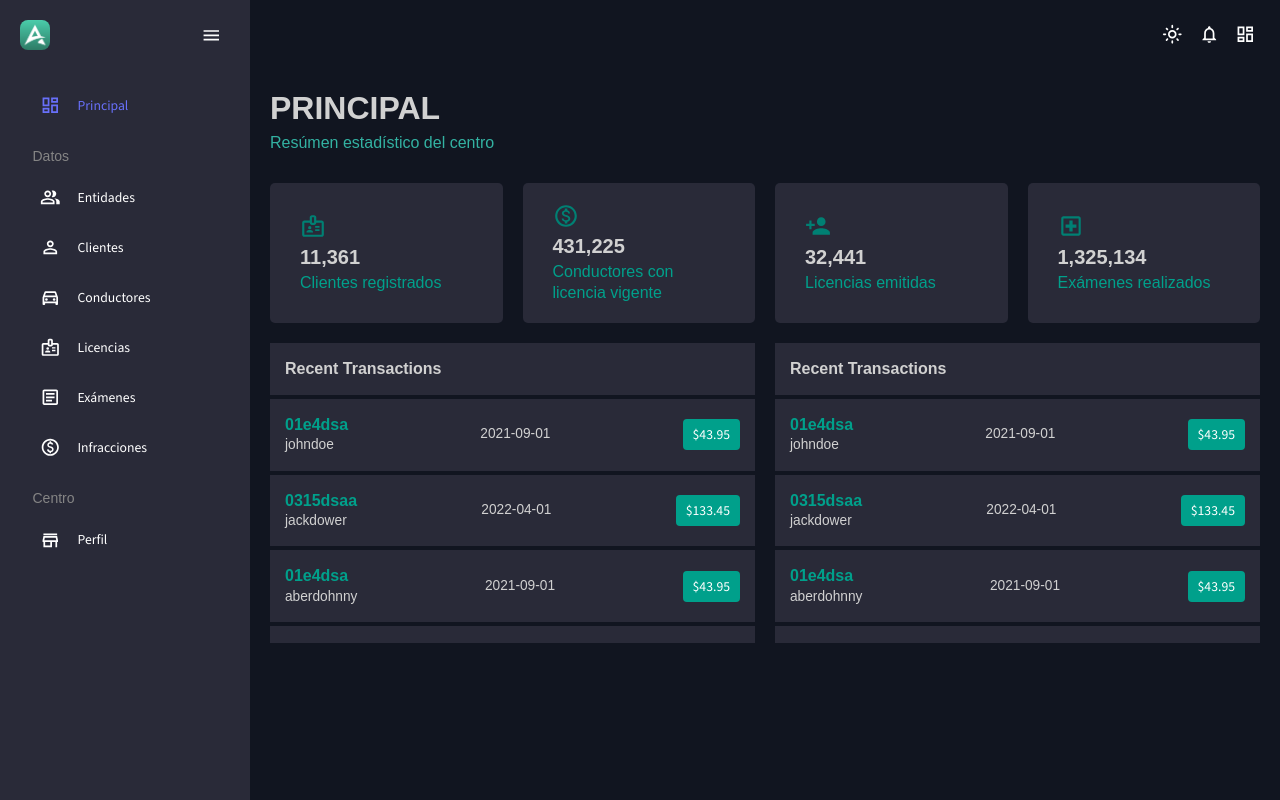
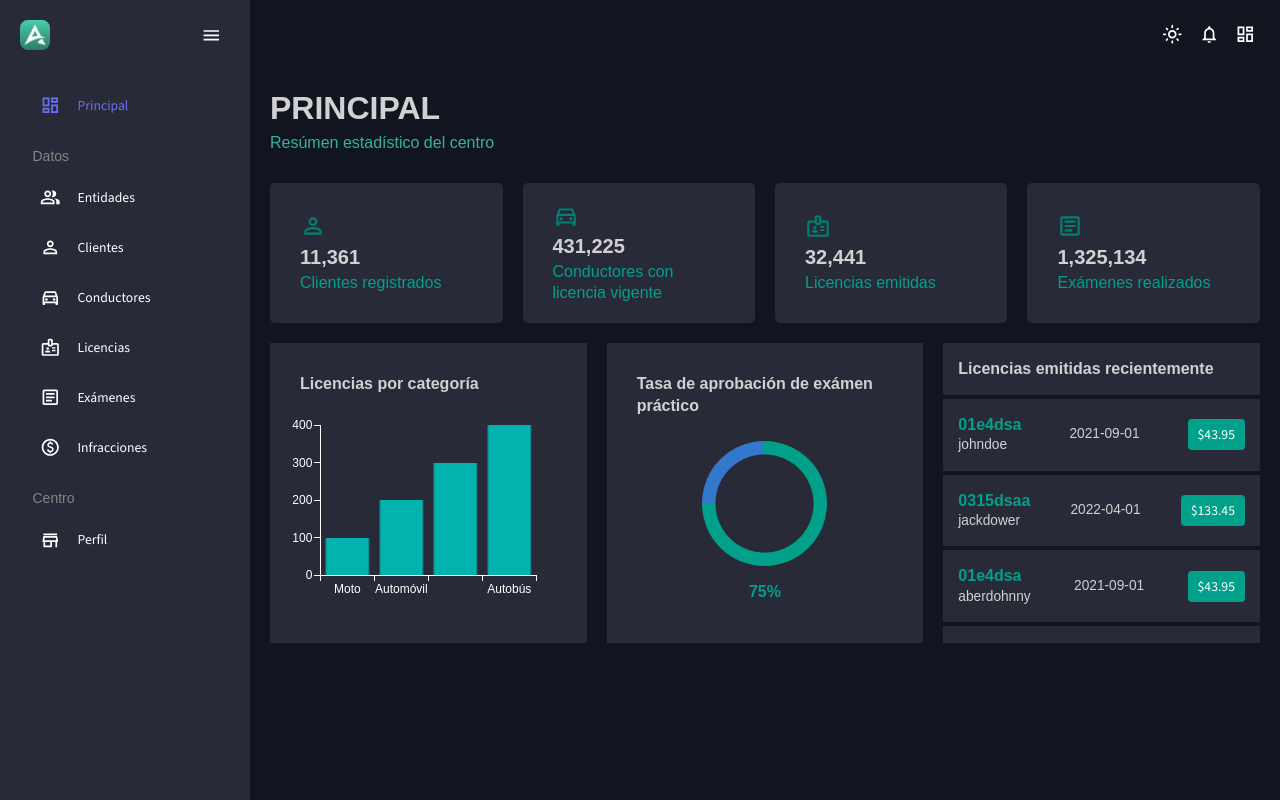
Before and after one commit to rafaelrdgz/licenses-management-system-frontend, a React (Vite) app: page / in a window 1280 px wide. Built offline with nearby package versions, Linux system fonts and the light colour scheme.

Commit message:
updated dashboard components

```diff
--- a/package.json
+++ b/package.json
@@ -20,6 +20,7 @@
     "@fullcalendar/timegrid": "^6.1.15",
     "@mui/icons-material": "^5.16.6",
     "@mui/material": "^5.16.6",
+    "@mui/x-charts": "^7.12.0",
     "@mui/x-data-grid": "^6.20.4",
     "@mui/x-date-pickers": "^7.12.0",
     "@nivo/bar": "^0.84.0",
--- a/src/components/StatBox.jsx
+++ b/src/components/StatBox.jsx
@@ -23,13 +23,13 @@ const StatBox = ({ title, subtitle, icon, progress, increase, disablePercent = t
         <Typography variant="h5" color={colors.greenAccent[500]}>
           {subtitle}
         </Typography>
-        {/*<Typography
+        {!disablePercent && (<Typography
           variant="h5"
           fontStyle="italic"
           color={colors.greenAccent[600]}
         >
-          {increase}
-        </Typography>*/}
+          {progress*100}%
+        </Typography>)}
       </Box>
     </Box>
   );
--- a/src/components/index.jsx
+++ b/src/components/index.jsx
@@ -14,5 +14,5 @@ export {
   StatBox,
   TextField,
   Select,
-  TableToolbar
+  TableToolbar,
 };
--- a/src/scenes/dashboard/index.jsx
+++ b/src/scenes/dashboard/index.jsx
@@ -1,24 +1,14 @@
-import {
-  Box,
-  IconButton,
-  Typography,
-  useMediaQuery,
-  useTheme,
-} from "@mui/material";
-import {
-  Header,
-  StatBox,
-  ProgressCircle,
-} from "../../components";
-import {
-  DownloadOutlined,
-  PersonAdd,
-  MonetizationOnOutlined
-} from "@mui/icons-material";
+import { Box, Typography, useMediaQuery, useTheme } from "@mui/material";
+import { Header, ProgressCircle, StatBox } from "../../components";
 import { tokens } from "../../theme";
 import { mockTransactions } from "../../data/mockData";
-import { LocalHospitalOutlined } from "@mui/icons-material";
-import { BadgeOutlined } from "@mui/icons-material";
+import { BarChart } from "@mui/x-charts/BarChart";
+import { useEffect, useState } from "react";
+import PermIdentityOutlinedIcon from '@mui/icons-material/PermIdentityOutlined';
+import BadgeOutlinedIcon from '@mui/icons-material/BadgeOutlined';
+import ArticleOutlinedIcon from '@mui/icons-material/ArticleOutlined';
+import DirectionsCarFilledOutlinedIcon from '@mui/icons-material/DirectionsCarFilledOutlined';
+
 
 function Dashboard() {
   const theme = useTheme();
@@ -26,6 +16,20 @@ function Dashboard() {
   const isXlDevices = useMediaQuery("(min-width: 1260px)");
   const isMdDevices = useMediaQuery("(min-width: 724px)");
   const isXsDevices = useMediaQuery("(max-width: 436px)");
+
+  const [chartBarInfo, setChartBarInfo] = useState([]) // el array solo debe tener los 4 valores en el orden: Moto, Automóvil, Camión, Autobús
+  const [progressCircleInfo, setProgressCircleInfo] = useState(0)//debe darse el valor en probabilidad de 0 a 1
+
+  const loadData = () => {
+    //cargar de la bd y asignar valores con setChartBarInfo y setProgressCircleInfo
+    setChartBarInfo([100, 200, 300, 400])
+    setProgressCircleInfo(0.75)
+  }
+
+  useEffect(() => {
+    loadData()
+  }, [])
+
   return (
     <Box m="20px">
       <Box display="flex" justifyContent="space-between">
@@ -52,13 +56,13 @@ function Dashboard() {
           display="flex"
           alignItems="center"
           justifyContent="center"
-          borderRadius='5px'
+          borderRadius="5px"
         >
           <StatBox
             title="11,361"
             subtitle="Clientes registrados"
             icon={
-              <BadgeOutlined
+              <PermIdentityOutlinedIcon
                 sx={{ color: colors.greenAccent[600], fontSize: "26px" }}
               />
             }
@@ -70,13 +74,13 @@ function Dashboard() {
           display="flex"
           alignItems="center"
           justifyContent="center"
-          borderRadius='5px'
+          borderRadius="5px"
         >
           <StatBox
             title="431,225"
             subtitle="Conductores con licencia vigente"
             icon={
-              <MonetizationOnOutlined
+              <DirectionsCarFilledOutlinedIcon
                 sx={{ color: colors.greenAccent[600], fontSize: "26px" }}
               />
             }
@@ -88,13 +92,13 @@ function Dashboard() {
           display="flex"
           alignItems="center"
           justifyContent="center"
-          borderRadius='5px'
+          borderRadius="5px"
         >
           <StatBox
             title="32,441"
             subtitle="Licencias emitidas"
             icon={
-              <PersonAdd
+              <BadgeOutlinedIcon
                 sx={{ color: colors.greenAccent[600], fontSize: "26px" }}
               />
             }
@@ -106,81 +110,91 @@ function Dashboard() {
           display="flex"
           alignItems="center"
           justifyContent="center"
-          borderRadius='5px'
+          borderRadius="5px"
         >
           <StatBox
             title="1,325,134"
             subtitle="Exámenes realizados"
             icon={
-              <LocalHospitalOutlined
+              <ArticleOutlinedIcon
                 sx={{ color: colors.greenAccent[600], fontSize: "26px" }}
               />
             }
           />
         </Box>
 
-        {/* ---------------- Row 2 ---------------- */}
+        {/* Bar Chart */}
+        <Box
+          gridColumn={isXlDevices ? "span 4" : "span 3"}
+          gridRow="span 2"
+          backgroundColor={colors.primary[400]}
+        >
+          <Typography
+            variant="h5"
+            fontWeight="600"
+            sx={{ p: "30px 30px 0 30px" }}
+            color={"#d1d1d1"}
+          >
+            Licencias por categoría
+          </Typography>
+          <Box
+            display="flex"
+            alignItems="center"
+            justifyContent="center"
+            height="250px"
+            mt="-20px"
+          >
+            <BarChart
+              xAxis={[
+                {
+                  scaleType: "band",
+                  data: ["Moto", "Automóvil", "Camión", "Autobús"],
+                },
+              ]}
+              series={[{ type: "bar", data: chartBarInfo }]}
+            />
+          </Box>
+        </Box>
 
-        {/* Transaction Data */}
         <Box
-          gridColumn={isXlDevices ? "span 6" : "span 3"}
+          gridColumn={isXlDevices ? "span 4" : "span 3"}
+          gridRow="span 2"
+          backgroundColor={colors.primary[400]}
+          p="30px"
+        >
+          <Typography variant="h5" fontWeight="600" color={"#d1d1d1"}>
+            Tasa de aprobación de exámen práctico
+          </Typography>
+          <Box
+            display="flex"
+            flexDirection="column"
+            alignItems="center"
+            mt="25px"
+          >
+            <ProgressCircle size="125" progress={progressCircleInfo}/>
+            <Typography
+              textAlign="center"
+              variant="h5"
+              color={colors.greenAccent[500]}
+              sx={{ mt: "15px" }}
+              fontWeight={'bold'}
+            >
+              {progressCircleInfo*100}%
+            </Typography>
+          </Box>
+        </Box>
+
+        <Box
+          gridColumn={isXlDevices ? "span 4" : "span 3"}
           gridRow="span 2"
           bgcolor={colors.primary[400]}
           overflow="auto"
         >
           <Box borderBottom={`4px solid ${colors.primary[500]}`} p="15px">
             <Typography color={colors.gray[100]} variant="h5" fontWeight="600">
-              Recent Transactions
+              Licencias emitidas recientemente
             </Typography>
           </Box>
-
-          {mockTransactions.map((transaction, index) => (
-            <Box
-              key={`${transaction.txId}-${index}`}
-              display="flex"
-              alignItems="center"
-              justifyContent="space-between"
-              borderBottom={`4px solid ${colors.primary[500]}`}
-              p="15px"
-            >
-              <Box>
-                <Typography
-                  color={colors.greenAccent[500]}
-                  variant="h5"
-                  fontWeight="600"
-                >
-                  {transaction.txId}
-                </Typography>
-                <Typography color={colors.gray[100]}>
-                  {transaction.user}
-                </Typography>
-              </Box>
-              <Typography color={colors.gray[100]}>
-                {transaction.date}
-              </Typography>
-              <Box
-                bgcolor={colors.greenAccent[500]}
-                p="5px 10px"
-                borderRadius="4px"
-              >
-                ${transaction.cost}
-              </Box>
-            </Box>
-          ))}
-        </Box>
-        {/* Transaction Data */}
-        <Box
-          gridColumn={isXlDevices ? "span 6" : "span 3"}
-          gridRow="span 2"
-          bgcolor={colors.primary[400]}
-          overflow="auto"
-        >
-          <Box borderBottom={`4px solid ${colors.primary[500]}`} p="15px">
-            <Typography color={colors.gray[100]} variant="h5" fontWeight="600">
-              Recent Transactions
-            </Typography>
-          </Box>
-
           {mockTransactions.map((transaction, index) => (
             <Box
               key={`${transaction.txId}-${index}`}
--- a/src/scenes/licences/licensesForm/index.jsx
+++ b/src/scenes/licenses/licensesForm/index.jsx
@@ -194,6 +194,7 @@ function LicensesForm() {
               }}
             >
               <TextField
+                disabled
                 fullWidth
                 variant="filled"
                 type="text"
```
Also changed, not shown: src/scenes/index.js (+5 -7 lines), src/scenes/licenses/licensesTable/index.jsx (renamed from src/scenes/licences/licensesTable/index.jsx), 1 other file (tests, documents, lock files or other folders).
